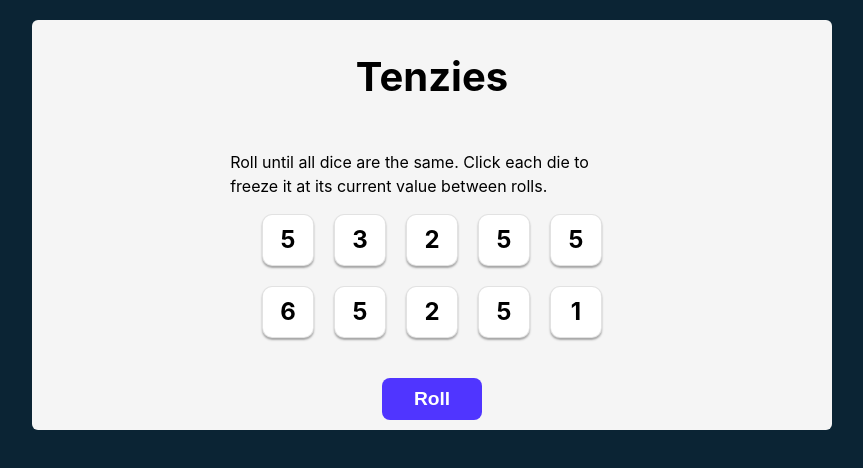
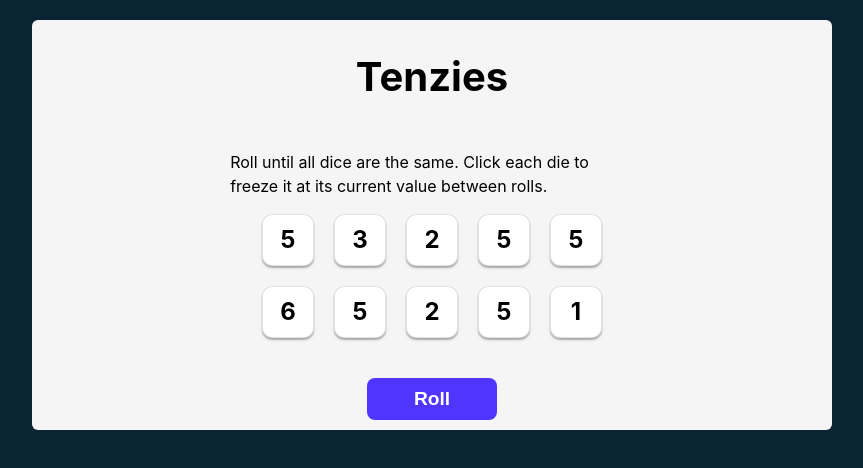
Before and after one commit to EnFuegoV3/Tenzies, a React (Vite) app: page / in a window 1280 px wide. Shown: the top 468 px of the page, without its empty margins (208-1071 px from the left). Built offline with nearby package versions, Linux system fonts and the light colour scheme.

Commit message:
complete, might add more features later

```diff
--- a/src/App.jsx
+++ b/src/App.jsx
@@ -52,8 +52,7 @@ function App() {
   }
 
   function rollDice(){
-    const allHeld = dice.every(die => die.isHeld)
-    if(allHeld) {
+    if(tenzies) {
       setTenzies(false)
       return setDice(allNewDice())
     } else {
--- a/src/index.css
+++ b/src/index.css
@@ -56,7 +56,7 @@ main {
 
 .roll-dice {
   /* margin-top: 25px; */
-  width: 100px;
+  width: 130px;
   height: 45px;
   background-color: #5035FF;
   border-radius: 8px;
```
